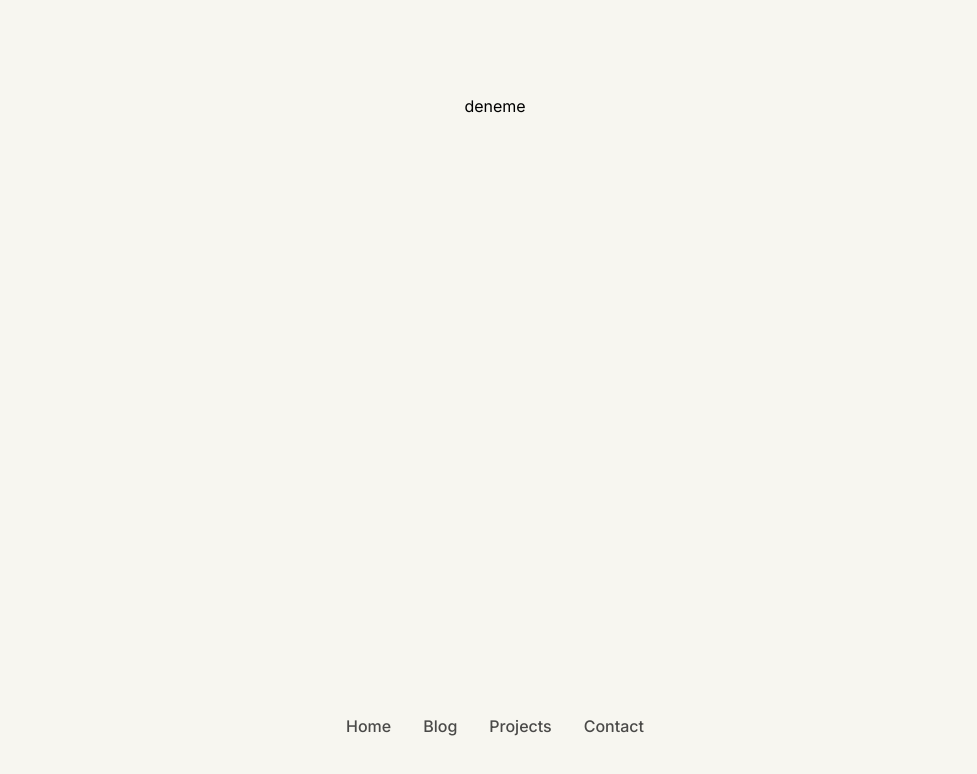
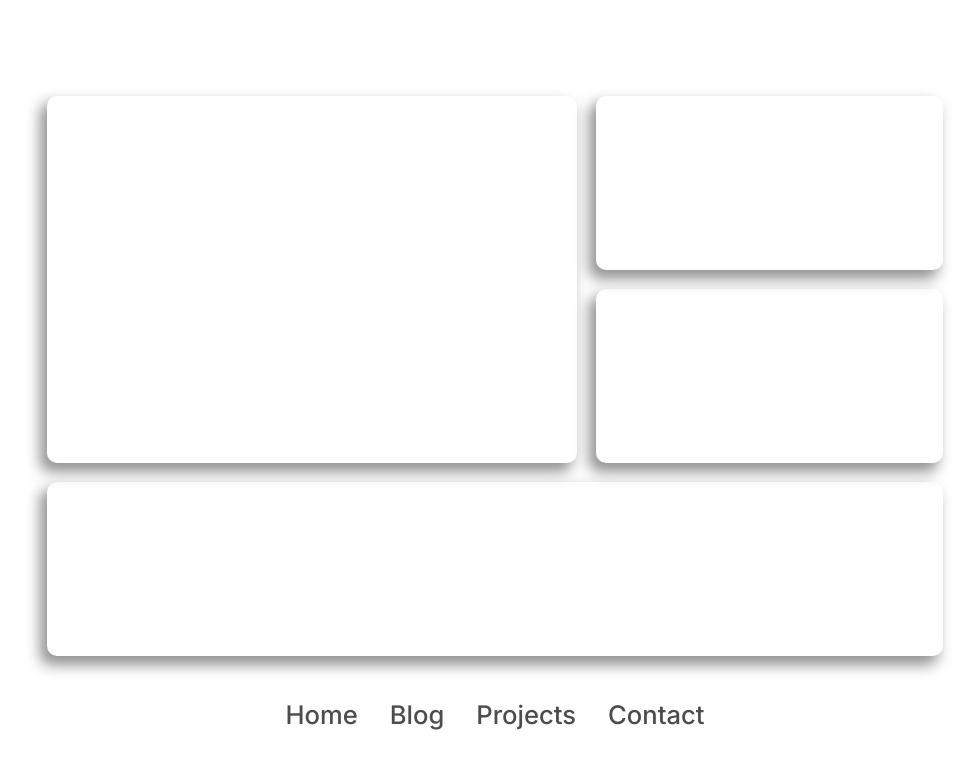
Before and after one commit to utkuoylum/oylumpersonal, a Next.js app: page / in a window 1280 px wide. Shown: the top 774 px of the page, without its empty margins (145-1122 px from the left). Built offline with nearby package versions, Linux system fonts and the light colour scheme.

Commit message:
home page

```diff
--- a/src/app/globals.css
+++ b/src/app/globals.css
@@ -12,5 +12,6 @@
 body {
   cursor: wait;
   position: relative;
-  background-color: rgb(247, 246, 240);
+
+
 }
--- a/src/app/page.js
+++ b/src/app/page.js
@@ -4,6 +4,7 @@ import styles from "./page.module.css";
 import { useEffect, useState } from "react";
 import Preloader from "@/components/Preloader/Preloader";
 import { AnimatePresence } from "framer-motion";
+import GridLayout from "@/components/GridLayout/GridLayout";
 
 export default function Home() {
   const [isLoading, setIsLoading] = useState(true);
@@ -18,7 +19,7 @@ export default function Home() {
   return (
     <main className={styles.main}>
       <AnimatePresence mode="wait">{isLoading && <Preloader />}</AnimatePresence>
-      deneme
+      <GridLayout />
     </main>
   );
 }
--- a/src/app/page.module.css
+++ b/src/app/page.module.css
@@ -5,6 +5,7 @@
   align-items: center;
   padding: 6rem;
   min-height: 100vh;
+
 }
 
 .description {
--- /dev/null
+++ b/src/components/GridLayout/GridLayout.jsx
@@ -0,0 +1,11 @@
+import styles from './GridLayout.module.css'
+
+export default function GridLayout() {
+return (
+<div className={styles.container}>
+    <div className={styles.bio}></div>
+    <div className={styles.social}></div>
+    <div className={styles.stack}></div>
+    <div className={styles.tools}></div>
+</div>
+)}
--- /dev/null
+++ b/src/components/GridLayout/GridLayout.module.css
@@ -0,0 +1,32 @@
+.container {
+    display: grid;
+    place-content: center;
+    height: 70vh;
+    width: 70vw;
+    grid-template-columns: repeat(5, 1fr);
+    grid-template-rows: 1fr 1fr 1fr;
+    grid-template-areas:
+    'bio bio bio social social'
+    'bio bio bio stack stack'
+    'tools tools tools tools tools';
+    gap: 1.2rem;
+
+}
+.bio {
+    grid-area: bio;
+}
+.social {
+    grid-area: social;
+}
+.stack {
+    grid-area: stack;
+}
+.tools {
+    grid-area: tools;
+}
+
+.container * {
+    border-radius: 10px;
+    -webkit-box-shadow: -6px 8px 14px 1px rgba(91, 89, 89, 0.65);
+    box-shadow: -6px 8px 14px 1px rgba(91, 89, 89, 0.65);
+}
--- a/src/components/Navbar/Navbar.module.css
+++ b/src/components/Navbar/Navbar.module.css
@@ -11,6 +11,7 @@
     padding: 0.7rem 1rem;
     text-decoration: none;
     font-weight: 500;
+    font-size: 1.6rem;
     opacity: 0.7;
     transition: opacity 500ms;
     z-index: 2;
--- a/src/components/Preloader/Preloader.module.css
+++ b/src/components/Preloader/Preloader.module.css
@@ -15,6 +15,7 @@
 .introduction p {
     font-size: 41px;
     z-index: 100;
+    color: white;
 }
 
 .introduction svg {
```
